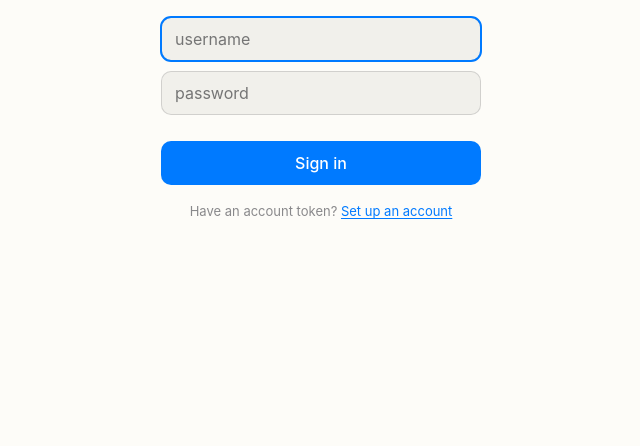
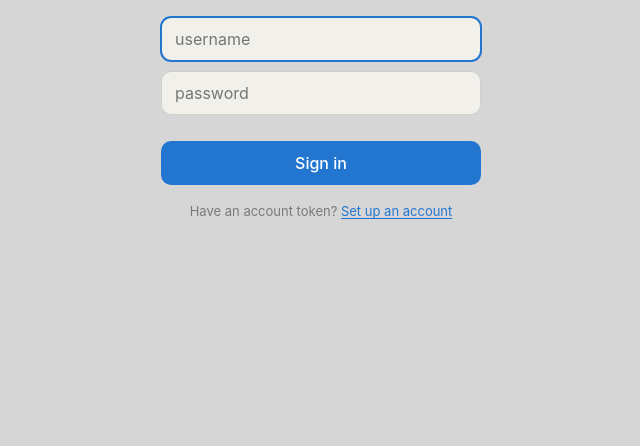
Before and after one commit to nepthar/_vibes_, a website with bundled scripts: page io.nthr.jrnl.happ/public/index.html in a window 1280 px wide. Shown: the part 354-800 px from the top of the page, without its empty margins (319-959 px from the left). Built offline with nearby package versions, Linux system fonts and the light colour scheme.

Commit message:
A little styling

```diff
--- a/io.nthr.jrnl.happ/public/styles.css
+++ b/io.nthr.jrnl.happ/public/styles.css
@@ -6,14 +6,14 @@
  */
 
 :root {
-  --paper: rgb(253, 252, 248);
-  --label: #000;
+  --paper: #d6d6d6;
+  --label: #1f1f1f;
   --label-secondary: rgba(60, 60, 67, 0.6);
   --label-tertiary: rgba(60, 60, 67, 0.32);
   --separator: rgba(60, 60, 67, 0.18);
   --fill-secondary: #f1f0eb;
   --fill-raised: rgba(255, 255, 255, 0.82);
-  --accent: #007aff;
+  --accent: #2376d0;
   --accent-contrast: #fff;
   --shadow: rgba(0, 0, 0, 0.12);
 
@@ -34,19 +34,19 @@
   --safe-top: env(safe-area-inset-top, 0px);
 }
 
-@media (prefers-color-scheme: dark) {
+/* @media (prefers-color-scheme: dark) {
   :root {
-    --paper: #000;
-    --label: #fff;
+    --paper: #111;
+    --label: #d4d4d4;
     --label-secondary: rgba(235, 235, 245, 0.6);
     --label-tertiary: rgba(235, 235, 245, 0.32);
     --separator: rgba(235, 235, 245, 0.16);
     --fill-secondary: #1c1c1e;
     --fill-raised: rgba(38, 38, 40, 0.9);
-    --accent: #0a84ff;
+    --accent: #33679c;
     --shadow: rgba(0, 0, 0, 0.5);
   }
-}
+} */
 
 * {
   box-sizing: border-box;
--- a/io.nthr.jrnl.happ/server/publish.js
+++ b/io.nthr.jrnl.happ/server/publish.js
@@ -145,7 +145,7 @@ const THEME_CSS = `/* Public published site — mirrors the private app theme. N
 @media (prefers-color-scheme: dark) {
   :root {
     --paper: #000;
-    --label: #fff;
+    --label: #ebebf5;
     --label-secondary: rgba(235, 235, 245, 0.6);
     --label-tertiary: rgba(235, 235, 245, 0.32);
     --separator: rgba(235, 235, 245, 0.16);
```
